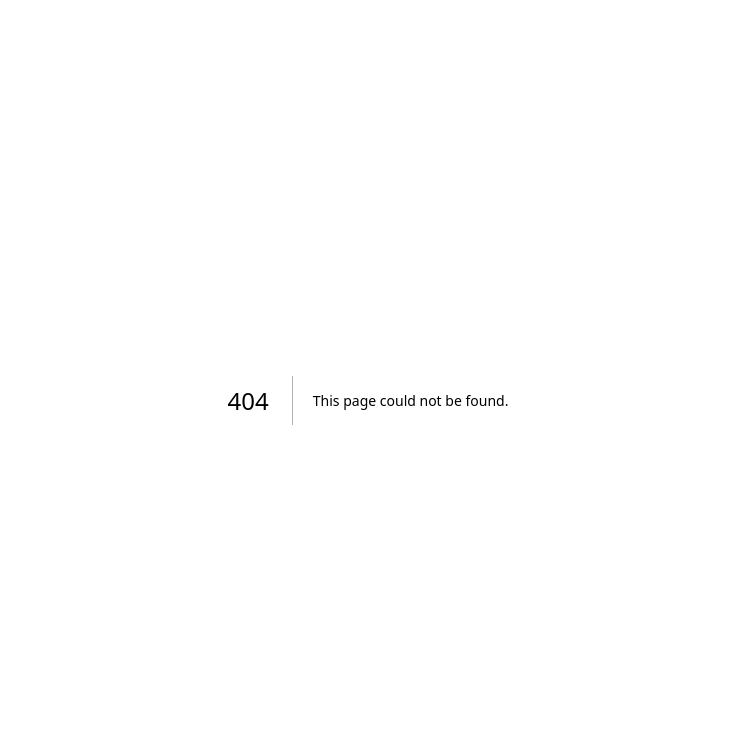
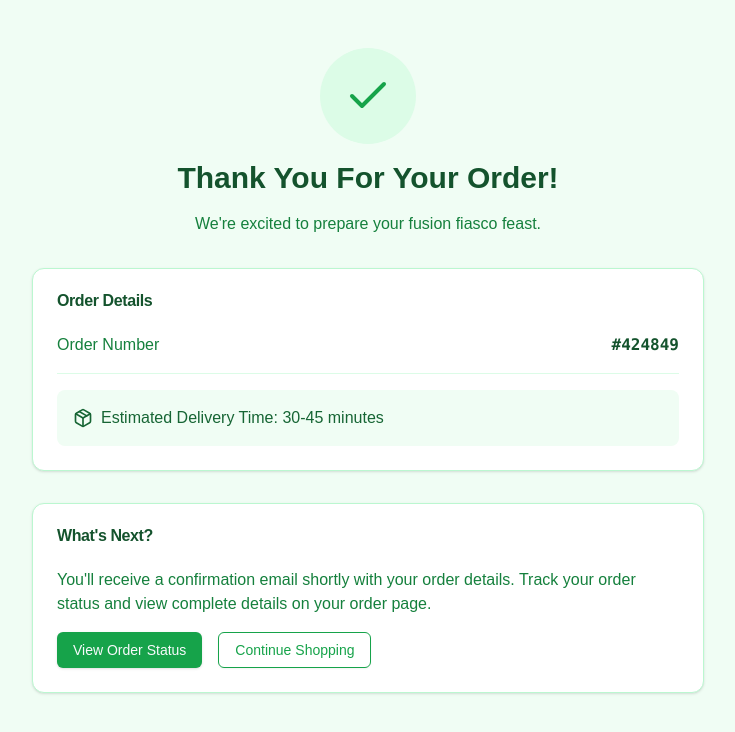
Before and after one commit to kks007-dev/tsa-fusion-fiasco, a Next.js app: page /checkout in a window 1280 px wide. Before the commit this address had no page. Shown: the top 732 px of the page, without its empty margins (272-1007 px from the left). Built offline with nearby package versions, Linux system fonts and the light colour scheme.

Commit message:
checkout page added

```diff
--- /dev/null
+++ b/src/app/checkout/page.js
@@ -0,0 +1,75 @@
+"use client";
+import React from 'react';
+import { useRouter } from 'next/navigation';
+import { Check, Package } from 'lucide-react';
+import { Button } from '@/components/ui/button';
+import { Card, CardContent, CardHeader, CardTitle } from '@/components/ui/card';
+
+const CheckoutConfirmation = () => {
+  const router = useRouter();
+  const orderNumber = Math.floor(100000 + Math.random() * 900000); // Generate random order number
+
+  return (
+    <div className="min-h-screen bg-green-50 py-12 px-4">
+      <div className="max-w-2xl mx-auto space-y-8">
+        {/* Success Message */}
+        <div className="text-center space-y-4">
+          <div className="bg-green-100 h-24 w-24 rounded-full flex items-center justify-center mx-auto">
+            <Check className="h-12 w-12 text-green-600" />
+          </div>
+          <h1 className="text-3xl font-bold text-green-900">Thank You For Your Order!</h1>
+          <p className="text-green-700">We're excited to prepare your fusion fiasco feast.</p>
+        </div>
+
+        {/* Order Details Card */}
+        <Card className="border-green-200">
+          <CardHeader>
+            <CardTitle className="text-green-900">Order Details</CardTitle>
+          </CardHeader>
+          <CardContent className="space-y-4">
+            <div className="flex justify-between items-center pb-4 border-b border-green-100">
+              <span className="text-green-700">Order Number</span>
+              <span className="font-mono font-bold text-green-900">#{orderNumber}</span>
+            </div>
+            <div className="bg-green-50 p-4 rounded-lg">
+              <div className="flex items-center gap-2 text-green-800">
+                <Package className="h-5 w-5" />
+                <span>Estimated Delivery Time: 30-45 minutes</span>
+              </div>
+            </div>
+          </CardContent>
+        </Card>
+
+        {/* Next Steps */}
+        <Card className="border-green-200">
+          <CardHeader>
+            <CardTitle className="text-green-900">What's Next?</CardTitle>
+          </CardHeader>
+          <CardContent className="space-y-4">
+            <p className="text-green-700">
+              You'll receive a confirmation email shortly with your order details.
+              Track your order status and view complete details on your order page.
+            </p>
+            <div className="flex gap-4">
+              <Button
+                onClick={() => router.push('/order')}
+                className="bg-green-600 hover:bg-green-700"
+              >
+                View Order Status
+              </Button>
+              <Button
+                onClick={() => router.push('/')}
+                variant="outline"
+                className="border-green-600 text-green-600 hover:bg-green-50"
+              >
+                Continue Shopping
+              </Button>
+            </div>
+          </CardContent>
+        </Card>
+      </div>
+    </div>
+  );
+};
+
+export default CheckoutConfirmation;
--- a/src/app/page.js
+++ b/src/app/page.js
@@ -1,10 +1,12 @@
 "use client";
 
-import React, { useState, useEffect } from 'react';import Link from 'next/link';
+import React, { useState, useEffect } from 'react';
+import Link from 'next/link';
 import { Card, CardContent, CardHeader, CardTitle } from '@/components/ui/card';
 import { Button } from '@/components/ui/button';
 import { ShoppingCart, Minus, Plus, X, ChevronLeft } from 'lucide-react';import AboutPage from './about/page';
 import Navbar from '@/components/ui/Navbar';
+
 
 // Updated Header Component
 const Header = () => {
@@ -305,9 +307,12 @@ const Cart = ({ cartItems, onRemoveItem, onUpdateQuantity }) => {
             <span>Total</span>
             <span>${total.toFixed(2)}</span>
           </div>
+          <Link href="/checkout">
           <Button className="w-full bg-green-600 hover:bg-green-700">
             Checkout
           </Button>
+          </Link>
+
         </div>
       )}
     </div>
```
